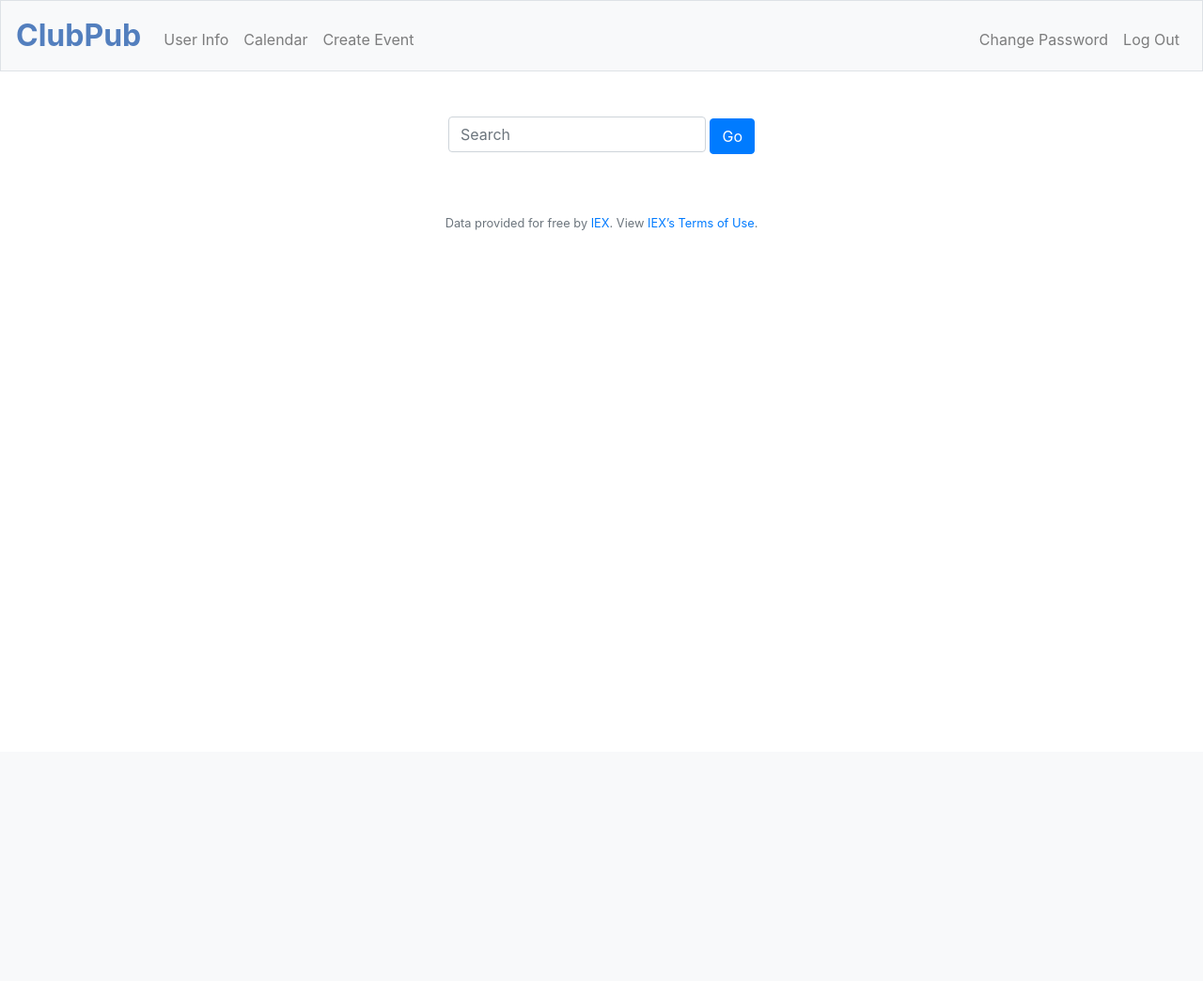
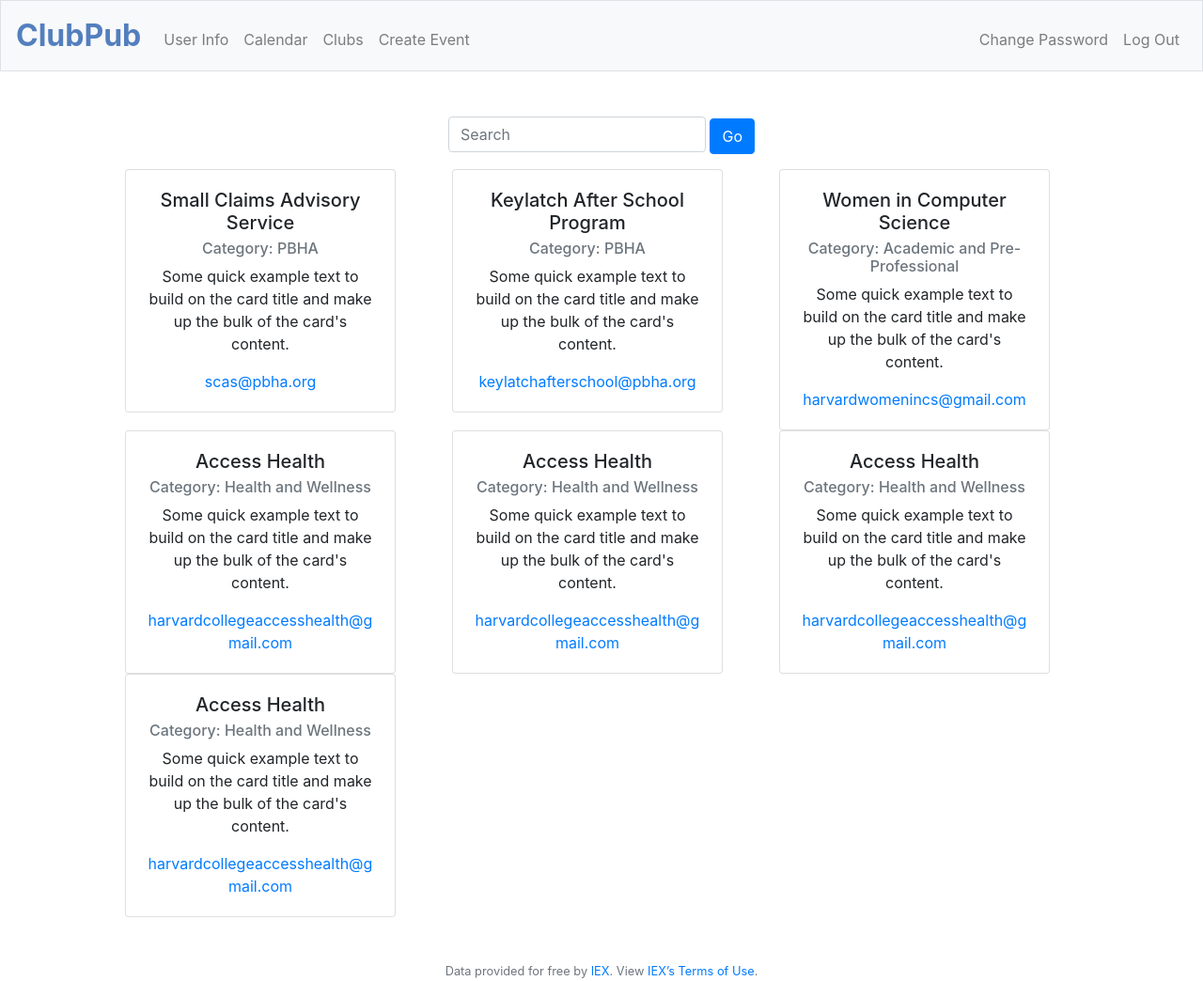
Before and after one commit to ifeomi/final-project, a Flask app: page /clubs in a window 1280 px wide. Shown: the whole page at 94% size. Before the commit the page ends 245 px from the top, so only its background shows below. Run offline with Flask 2, Linux system fonts and the light colour scheme; the visitor is signed in with stand-in values (Sample User, id 1); data that the repository does not hold is empty; some libraries are stand-ins or nearby versions.

Commit message:
Changes to clubs template

```diff
--- a/application.py
+++ b/application.py
@@ -4,6 +4,7 @@ from googleapiclient.discovery import build
 from httplib2 import Http
 from oauth2client import file, client, tools
 import os
+import math
 from cs50 import SQL
 from flask import Flask, flash, jsonify, redirect, render_template, request, session
 from flask_session import Session
@@ -42,6 +43,7 @@ Session(app)
 
 # Configure CS50 Library to use SQLite database
 db = SQL("sqlite:///finance.db")
+club_db = SQL("sqlite:///ClubPub.db")
 
 
 @app.route("/")
@@ -247,8 +249,7 @@ def userinfo():
 # @login_required
 def clubs():
     if request.method == "GET":
-        clubs = db.execute("SELECT * FROM clubs")
-        print(clubs)
+        clubs = club_db.execute("SELECT * FROM clubs")
         return render_template("clubs.html", clubs=clubs)
 
 @app.route("/calendar", methods=["GET", "POST"])
--- /dev/null
+++ b/scrape.py
@@ -0,0 +1,5 @@
+from lxml import html
+import requests
+
+page = requests.get('https://fas-mini-sites.fas.harvard.edu/osl/grouplist')
+tree = html.fromstring(page.content)
--- a/templates/clubs.html
+++ b/templates/clubs.html
@@ -14,6 +14,7 @@
             </div>
         </form>
         <div class="row">
+            <!-- to-do: fix spacing of last row -->
             {% for club in clubs %}
             <div class="col">
                 <div class="card" style="width: 18rem;">
@@ -21,36 +22,12 @@
                         <h5 class="card-title">{{ club["name"] }}</h5>
                         <h6 class="card-subtitle mb-2 text-muted">Category: {{ club["category"] }}</h6>
                         <p class="card-text">Some quick example text to build on the card title and make up the bulk of the card's content.</p>
-                        <a href="mailto: { club["email"] }" class="card-link">{{ club["email"] }}</a>
+                        <a href="mailto:{{ club["email"] }}" class="card-link">{{ club["email"] }}</a>
                         <!-- <a href="#" class="card-link">Another link</a> -->
                       </div>
                 </div>
             </div>
             {% endfor %}
-            <!--
-            <div class="col">
-                <div class="card" style="width: 18rem;">
-                    <div class="card-body">
-                        <h5 class="card-title">Card title</h5>
-                        <h6 class="card-subtitle mb-2 text-muted">Card subtitle</h6>
-                        <p class="card-text">Some quick example text to build on the card title and make up the bulk of the card's content.</p>
-                        <a href="#" class="card-link">Card link</a>
-                        <a href="#" class="card-link">Another link</a>
-                      </div>
-                </div>
-            </div>
-            <div class="col">
-                <div class="card" style="width: 18rem;">
-                    <div class="card-body">
-                        <h5 class="card-title">Card title</h5>
-                        <h6 class="card-subtitle mb-2 text-muted">Card subtitle</h6>
-                        <p class="card-text">Some quick example text to build on the card title and make up the bulk of the card's content.</p>
-                        <a href="#" class="card-link">Card link</a>
-                        <a href="#" class="card-link">Another link</a>
-                      </div>
-                </div>
-            </div>
-            -->
         </div>
     </div>
 {% endblock %}
--- a/templates/layout.html
+++ b/templates/layout.html
@@ -36,6 +36,7 @@
                     <ul class="navbar-nav mr-auto mt-2">
                         <li class="nav-item"><a class="nav-link" href="/userinfo">User Info</a></li>
                         <li class="nav-item"><a class="nav-link" href="/calendar">Calendar</a></li>
+                        <li class="nav-item"><a class="nav-link" href="/clubs">Clubs</a></li>
                         <li class="nav-item"><a class="nav-link" href="/createevent">Create Event</a></li>
                     </ul>
                     <ul class="navbar-nav ml-auto mt-2">
```
Also changed, not shown: ClubPub.db.
